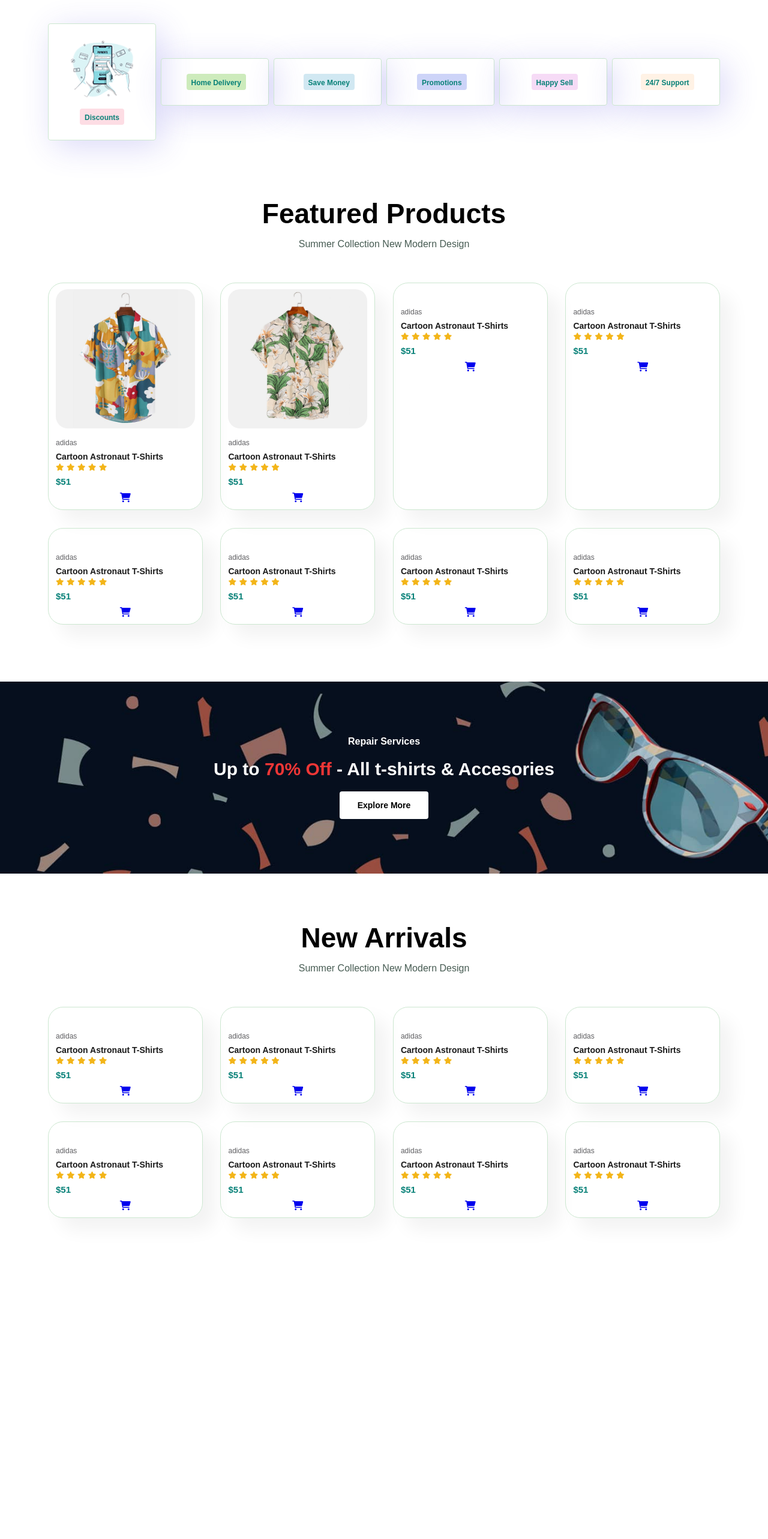
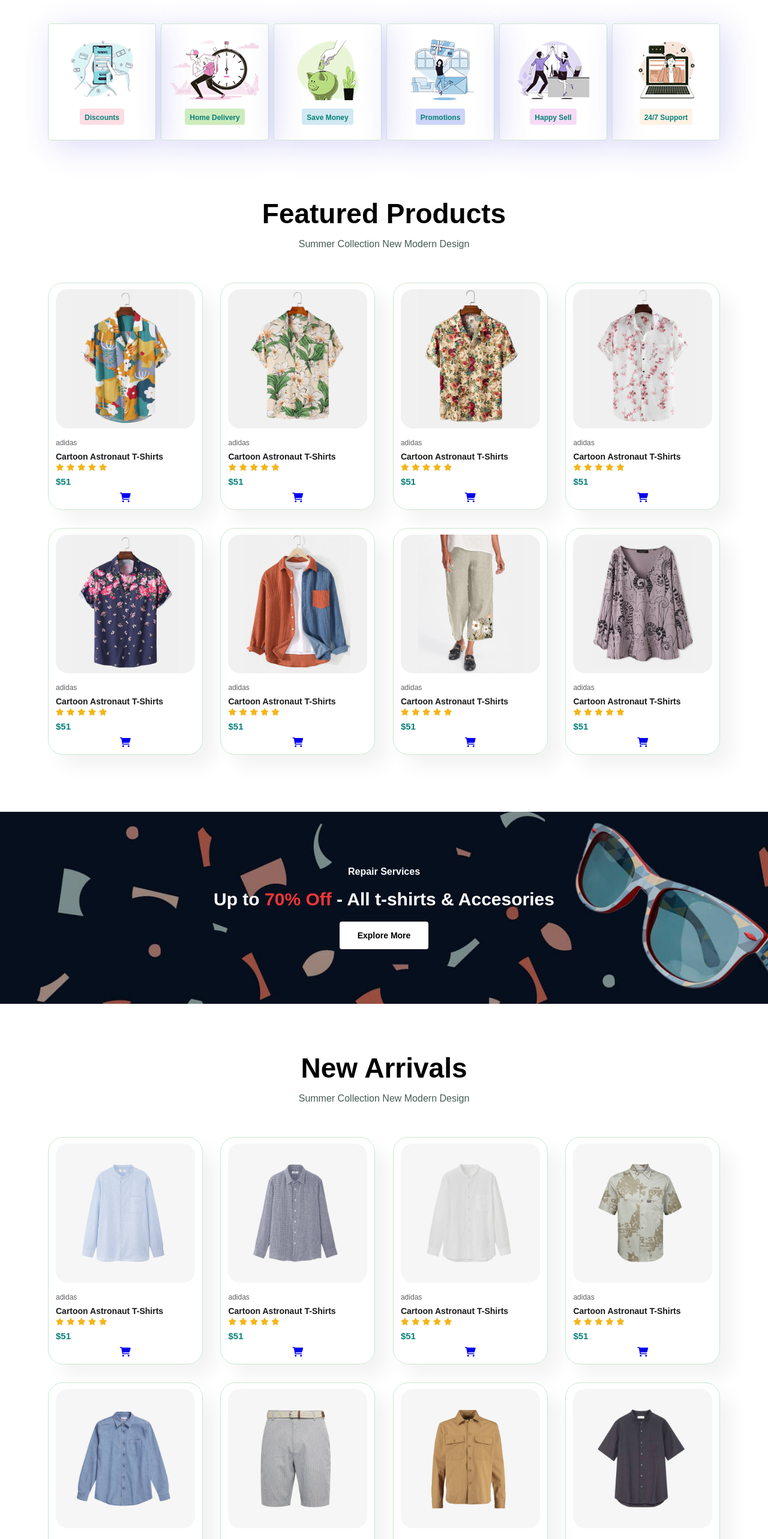
Before and after one commit to ayushh30/Group-Project-RCA, a plain HTML site: page index.html in a window 1280 px wide. Shown: the part 860-3425 px from the top of the page at 60% size. Before the commit the page ends 2945 px from the top, so only its background shows below. Drawn offline with Linux system fonts and the light colour scheme; files whose address does not match are found by name; a web font is replaced by a local one.

Commit message:
Solved the problem of images

```diff
--- a/index.html
+++ b/index.html
@@ -42,23 +42,23 @@
             <h6>Discounts</h6>
         </div>
         <div class="fe-box">
-            <img src="features/f2.png" alt="">
+            <img src="f2.png" alt="">
             <h6>Home Delivery</h6>
         </div>
         <div class="fe-box">
-            <img src="features/f3.png" alt="">
+            <img src="f3.png" alt="">
             <h6>Save Money</h6>
         </div>
         <div class="fe-box">
-            <img src="features/f4.png" alt="">
+            <img src="f4.png" alt="">
             <h6>Promotions</h6>
         </div>
         <div class="fe-box">
-            <img src="features/f5.png" alt="">
+            <img src="f5.png" alt="">
             <h6>Happy Sell</h6>
         </div>
         <div class="fe-box">
-            <img src="features/f6.png" alt="">
+            <img src="f6.png" alt="">
             <h6>24/7 Support</h6>
         </div>
     </section>
@@ -100,7 +100,7 @@
                 <a href="#"><i class="fa-solid fa-cart-shopping cart"></i></a>
             </div>
             <div class="pro">
-                <img src="products/f3.jpg" alt="">
+                <img src="f3.jpg" alt="">
                 <div class="desc">
                     <span>adidas</span>
                     <h5>Cartoon Astronaut T-Shirts</h5>
@@ -116,7 +116,7 @@
                 <a href="#"><i class="fa-solid fa-cart-shopping cart"></i></a>
             </div>
             <div class="pro">
-                <img src="products/f4.jpg" alt="">
+                <img src="f4.jpg" alt="">
                 <div class="desc">
                     <span>adidas</span>
                     <h5>Cartoon Astronaut T-Shirts</h5>
@@ -132,7 +132,7 @@
                 <a href="#"><i class="fa-solid fa-cart-shopping cart"></i></a>
             </div>
             <div class="pro">
-                <img src="products/f5.jpg" alt="">
+                <img src="f5.jpg" alt="">
                 <div class="desc">
                     <span>adidas</span>
                     <h5>Cartoon Astronaut T-Shirts</h5>
@@ -148,7 +148,7 @@
                 <a href="#"><i class="fa-solid fa-cart-shopping cart"></i></a>
             </div>
             <div class="pro">
-                <img src="products/f6.jpg" alt="">
+                <img src="f6.jpg" alt="">
                 <div class="desc">
                     <span>adidas</span>
                     <h5>Cartoon Astronaut T-Shirts</h5>
@@ -164,7 +164,7 @@
                 <a href="#"><i class="fa-solid fa-cart-shopping cart"></i></a>
             </div>
             <div class="pro">
-                <img src="products/f7.jpg" alt="">
+                <img src="f7.jpg" alt="">
                 <div class="desc">
                     <span>adidas</span>
                     <h5>Cartoon Astronaut T-Shirts</h5>
@@ -180,7 +180,7 @@
                 <a href="#"><i class="fa-solid fa-cart-shopping cart"></i></a>
             </div>
             <div class="pro">
-                <img src="products/f8.jpg" alt="">
+                <img src="f8.jpg" alt="">
                 <div class="desc">
                     <span>adidas</span>
                     <h5>Cartoon Astronaut T-Shirts</h5>
@@ -210,7 +210,7 @@
         <p>Summer Collection New Modern Design</p>
         <div class="pro-container">
             <div class="pro">
-                <img src="products/n1.jpg" alt="">
+                <img src="n1.jpg" alt="">
                 <div class="desc">
                     <span>adidas</span>
                     <h5>Cartoon Astronaut T-Shirts</h5>
@@ -226,7 +226,7 @@
                 <a href="#"><i class="fa-solid fa-cart-shopping cart"></i></a>
             </div>
             <div class="pro">
-                <img src="products/n2.jpg" alt="">
+                <img src="n2.jpg" alt="">
                 <div class="desc">
                     <span>adidas</span>
                     <h5>Cartoon Astronaut T-Shirts</h5>
@@ -242,7 +242,7 @@
                 <a href="#"><i class="fa-solid fa-cart-shopping cart"></i></a>
             </div>
             <div class="pro">
-                <img src="products/n3.jpg" alt="">
+                <img src="n3.jpg" alt="">
                 <div class="desc">
                     <span>adidas</span>
                     <h5>Cartoon Astronaut T-Shirts</h5>
@@ -258,7 +258,7 @@
                 <a href="#"><i class="fa-solid fa-cart-shopping cart"></i></a>
             </div>
             <div class="pro">
-                <img src="products/n4.jpg" alt="">
+                <img src="n4.jpg" alt="">
                 <div class="desc">
                     <span>adidas</span>
                     <h5>Cartoon Astronaut T-Shirts</h5>
@@ -274,7 +274,7 @@
                 <a href="#"><i class="fa-solid fa-cart-shopping cart"></i></a>
             </div>
             <div class="pro">
-                <img src="products/n5.jpg" alt="">
+                <img src="n5.jpg" alt="">
                 <div class="desc">
                     <span>adidas</span>
                     <h5>Cartoon Astronaut T-Shirts</h5>
@@ -290,7 +290,7 @@
                 <a href="#"><i class="fa-solid fa-cart-shopping cart"></i></a>
             </div>
             <div class="pro">
-                <img src="products/n6.jpg" alt="">
+                <img src="n6.jpg" alt="">
                 <div class="desc">
                     <span>adidas</span>
                     <h5>Cartoon Astronaut T-Shirts</h5>
@@ -306,7 +306,7 @@
                 <a href="#"><i class="fa-solid fa-cart-shopping cart"></i></a>
             </div>
             <div class="pro">
-                <img src="products/n7.jpg" alt="">
+                <img src="n7.jpg" alt="">
                 <div class="desc">
                     <span>adidas</span>
                     <h5>Cartoon Astronaut T-Shirts</h5>
@@ -322,7 +322,7 @@
                 <a href="#"><i class="fa-solid fa-cart-shopping cart"></i></a>
             </div>
             <div class="pro">
-                <img src="products/n8.jpg" alt="">
+                <img src="n8.jpg" alt="">
                 <div class="desc">
                     <span>adidas</span>
                     <h5>Cartoon Astronaut T-Shirts</h5>
```
